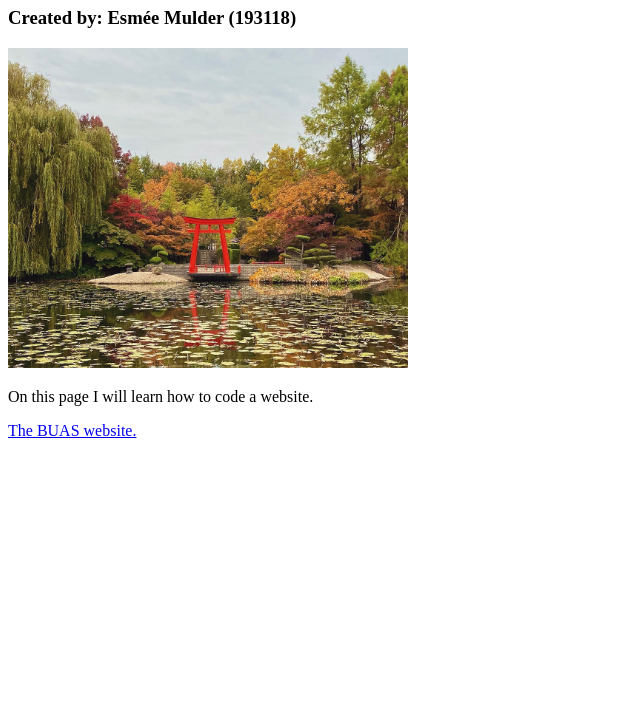
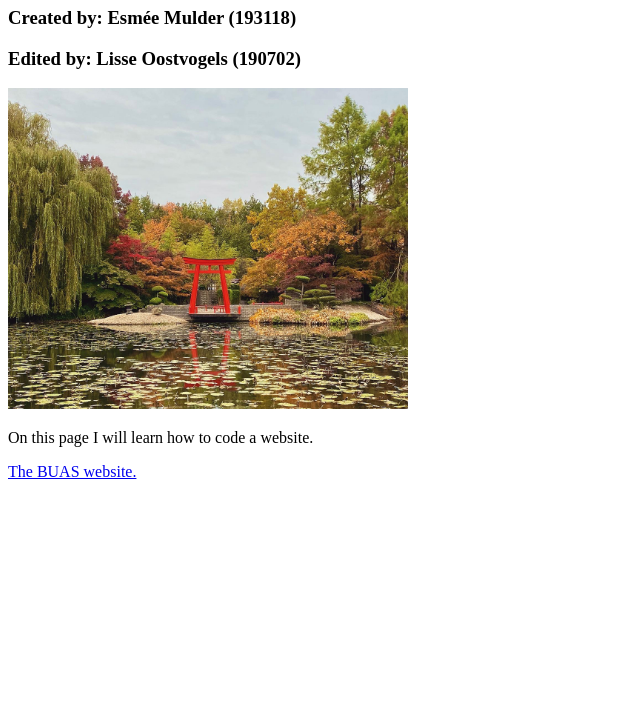
Before and after one commit to eemse/-prj4-chapter-3, a plain HTML site: page index.html in a window 1280 px wide. Shown: the part 73-800 px from the top of the page, without its empty margins (0-640 px from the left). Drawn offline with Linux system fonts and the light colour scheme.

Commit message:
Update index.html

```diff
--- a/index.html
+++ b/index.html
@@ -7,6 +7,7 @@
 	<body>
 		<h1>Garden of Learning</h1>
 		<h3> Created by: Esmée Mulder (193118)</h3>
+		<h3>Edited by: Lisse Oostvogels (190702)</h3>
 		<img src="images/garden.jpg" alt="An image of a garden." width="400">
 		<p>On this page I will learn how to code a website.</p>
 		<a href="https://www.buas.nl/">The BUAS website.</a>
```
